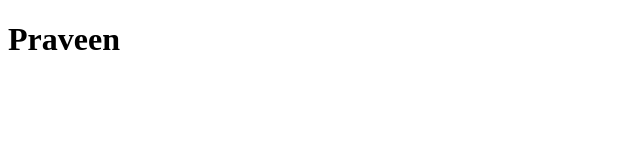
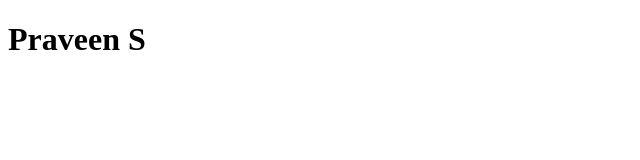
Before and after one commit to Praveenscode/samplerepo, a plain HTML site: page index.html in a window 1280 px wide. Shown: the full height of the page, 0-640 px from the left. Drawn offline with Linux system fonts and the light colour scheme.

Commit message:
feat : changed my name

```diff
--- a/index.html
+++ b/index.html
@@ -6,6 +6,6 @@
   <title>Document</title>
 </head>
 <body>
-  <h1>Praveen</h1>
+  <h1>Praveen S</h1>
 </body>
 </html>
```
